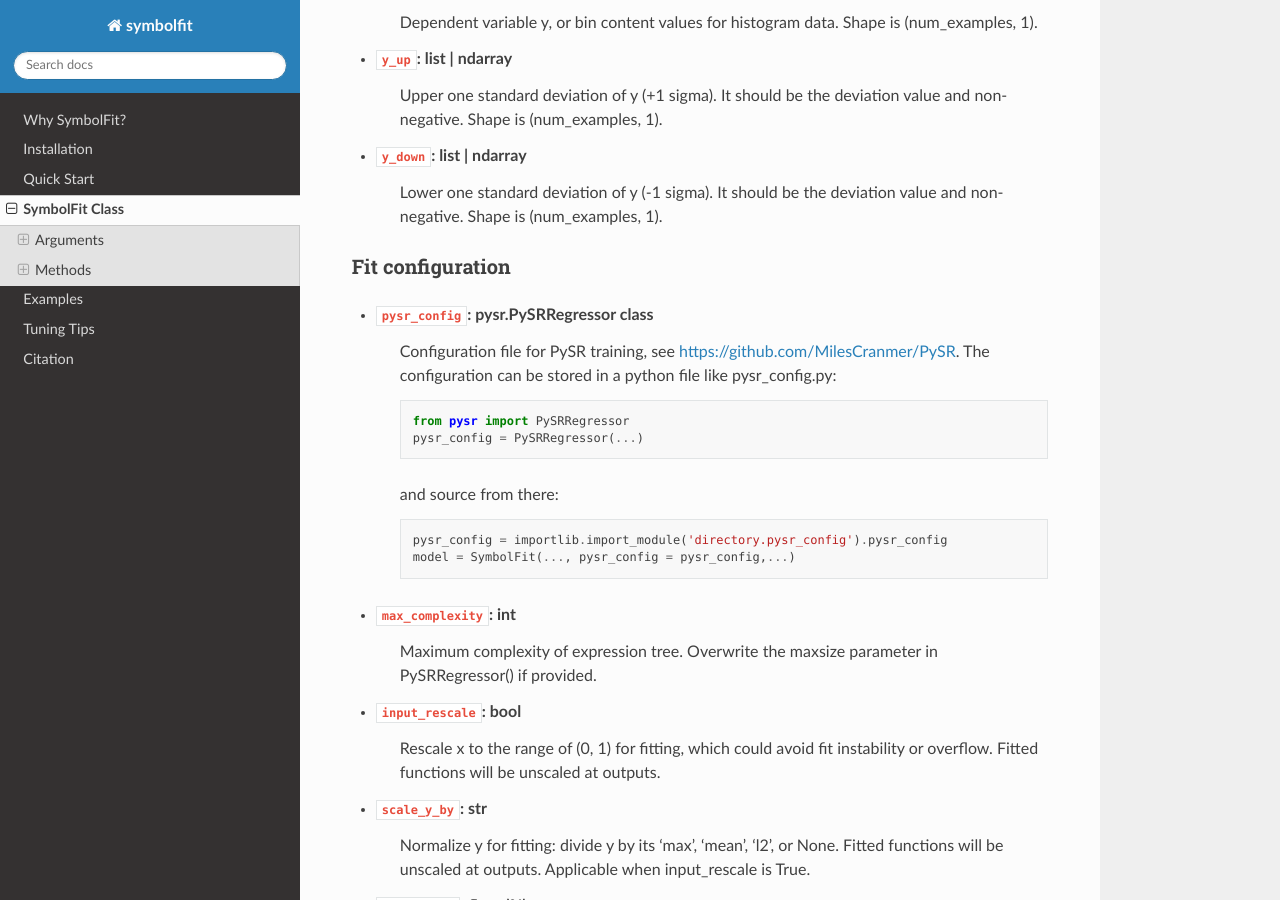
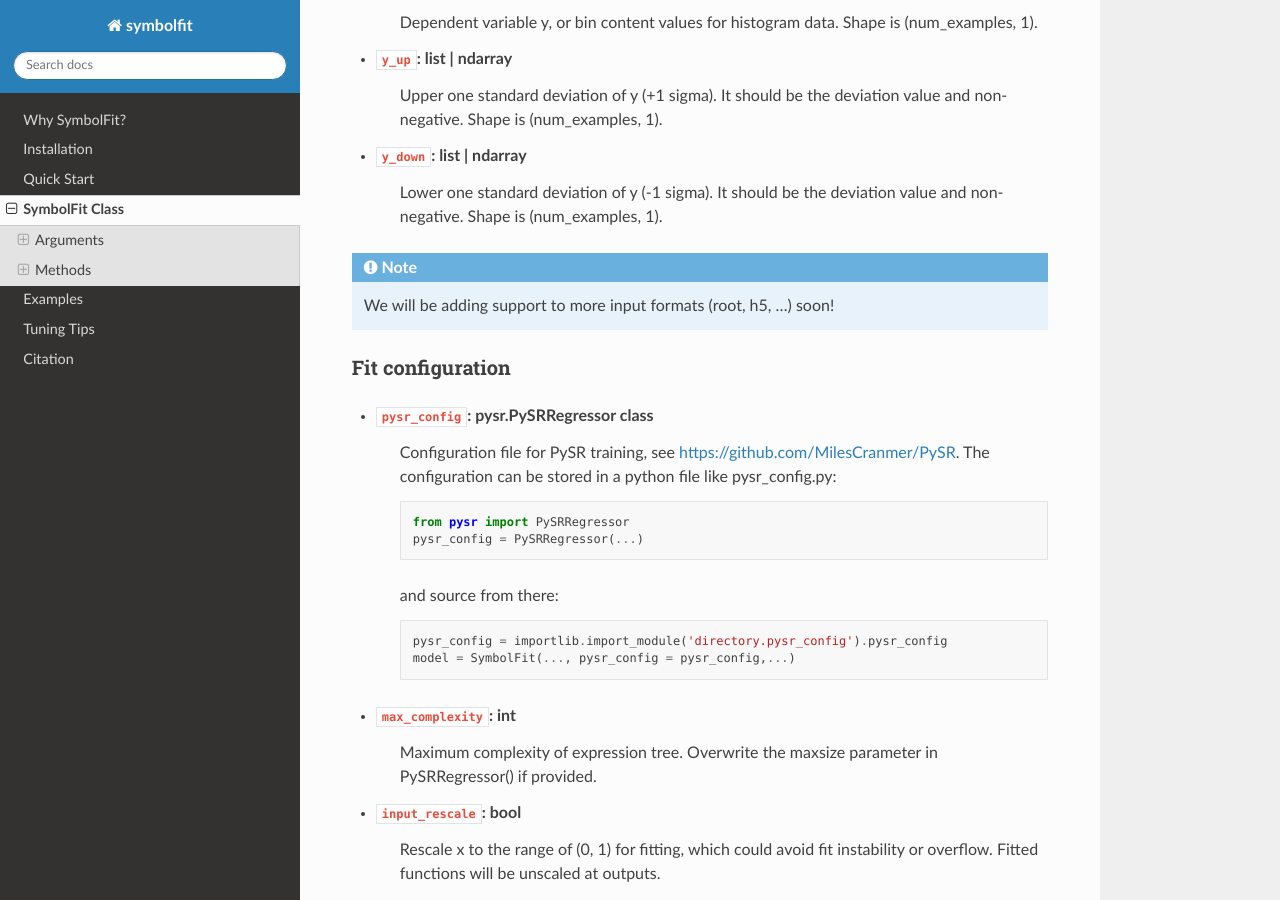
Before and after one commit to hftsoi/symbolfit, a Sphinx documentation site: the page built from docs/class.rst, in a window 1280 px wide and 900 px high, scrolled down 413 px. Built offline with Sphinx 7.4.7 and the Read the Docs theme 3.1.0, drawn with Linux system fonts in a browser that asks for light colours.

Commit message:
Update class.rst

```diff
--- a/docs/class.rst
+++ b/docs/class.rst
@@ -26,6 +26,9 @@ Dataset
    It should be the deviation value and non-negative.
    Shape is (num_examples, 1).
 
+.. note::
+
+   We will be adding support to more input formats (root, h5, ...) soon!
 
 Fit configuration
 ~~~~~~~~~~~~~~~~~
```
